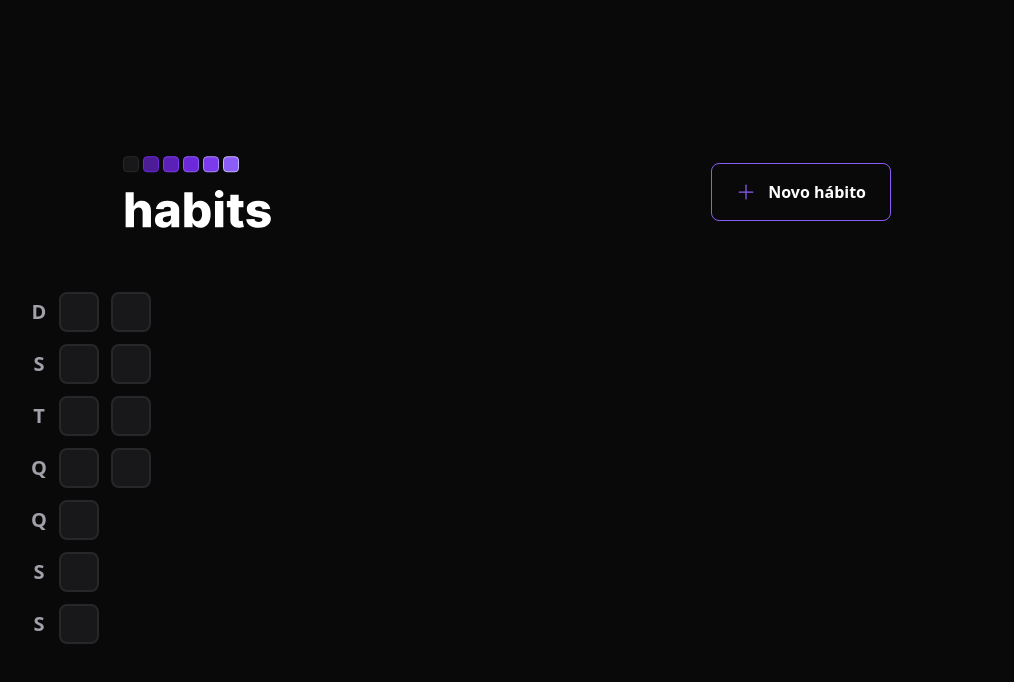
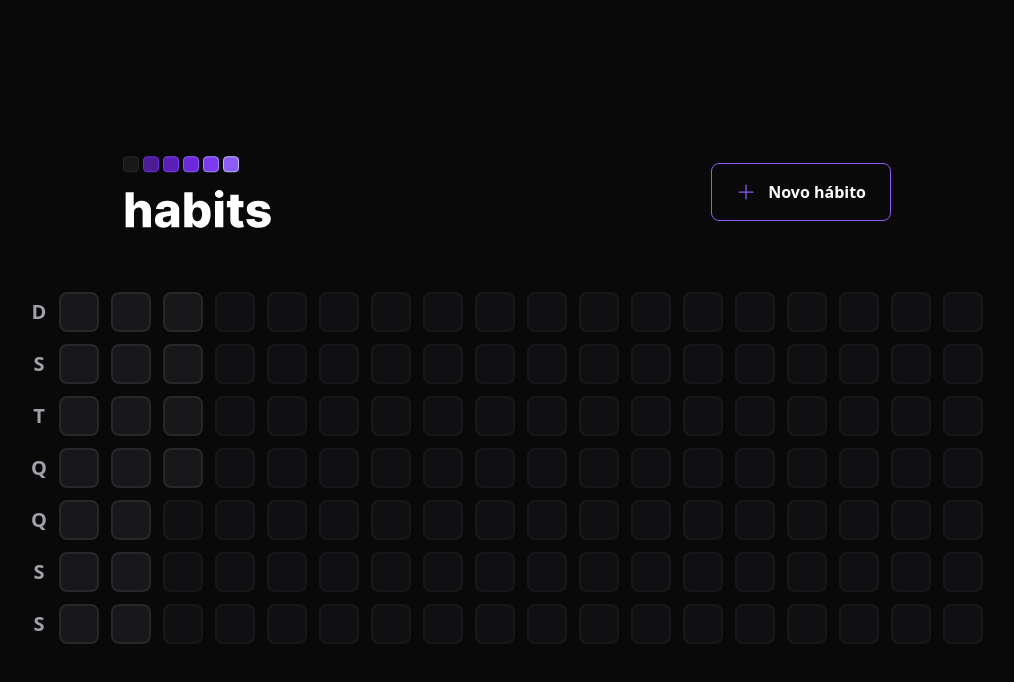
Before and after one commit to ederbiason/habits-tracker, a React (Vite) app in the folder web/: page / in a window 1280 px wide. Shown: the top 682 px of the page, without its empty margins (133-1147 px from the left). Built offline with nearby package versions, Linux system fonts and the light colour scheme.

Commit message:
chore: day range generation

```diff
--- a/web/package.json
+++ b/web/package.json
@@ -9,6 +9,7 @@
     "preview": "vite preview"
   },
   "dependencies": {
+    "dayjs": "^1.11.7",
     "phosphor-react": "^1.4.1",
     "react": "^18.2.0",
     "react-dom": "^18.2.0"
--- a/web/src/components/SummaryTable.tsx
+++ b/web/src/components/SummaryTable.tsx
@@ -1,6 +1,12 @@
+import { generateDatesFromYearBeginning } from "../utils/generate-dates-from-year-beginning"
 import { HabitDay } from "./HabitDay"
 
 const weekDays = ['D', 'S', 'T', 'Q', 'Q', 'S', 'S']
+
+const summaryDates = generateDatesFromYearBeginning()
+
+const minimumSummaryDatesSize = (18 * 7)
+const amountOfDaysToFill = (minimumSummaryDatesSize - summaryDates.length)
 
 export function SummaryTable() {
     return (
@@ -19,17 +25,20 @@
             </div>
 
             <div className="grid grid-rows-7 grid-flow-col gap-3">
-                <HabitDay />
-                <HabitDay />
-                <HabitDay />
-                <HabitDay />
-                <HabitDay />
-                <HabitDay />
-                <HabitDay />
-                <HabitDay />
-                <HabitDay />
-                <HabitDay />
-                <HabitDay />
+                {summaryDates.map((date) => {
+                    return (
+                        <HabitDay key={date.toString()} />
+                    )
+                })}
+
+                {amountOfDaysToFill > 0 && Array.from({length: amountOfDaysToFill}).map((_, index) => {
+                    return (
+                        <div
+                            key={index}
+                            className="w-10 h-10 bg-zinc-900 border-2 border-zinc-800 rounded-lg opacity-50 cursor-not-allowed"
+                        />
+                    )
+                })}
             </div>
         </div>
     )
--- /dev/null
+++ b/web/src/utils/generate-dates-from-year-beginning.ts
@@ -0,0 +1,16 @@
+import dayjs from "dayjs";
+
+export function generateDatesFromYearBeginning() {
+    const firstDayOfTheYear = dayjs().startOf('year')
+    const today = new Date()
+
+    const dates = []
+    let compareDate = firstDayOfTheYear
+
+    while (compareDate.isBefore(today)) {
+        dates.push(compareDate.toDate())
+        compareDate = compareDate.add(1, 'day')
+    }
+
+    return dates
+}
```
Also changed, not shown: 1 other file (tests, documents, lock files or other folders).
